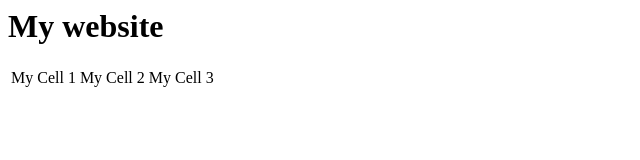
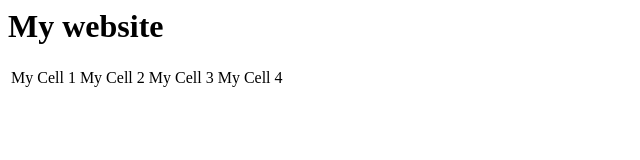
Before and after one commit to Cesar11296/GitTRY, a plain HTML site: page index.html in a window 1280 px wide. Shown: the full height of the page, 0-640 px from the left. Drawn offline with Linux system fonts and the light colour scheme.

Commit message:
Added 4th cell

```diff
--- a/index.html
+++ b/index.html
@@ -1,5 +1,4 @@
 <html>
-
 <body>
     	<h1>My website</h1>
     	<table>
@@ -7,9 +6,9 @@
 	            	<td>My Cell 1</td>
         	    	<td>My Cell 2</td>
             		<td>My Cell 3</td>
+			<td>My Cell 4</td>
         	</tr>
 	</table>
     	<p></p>
 </body>
-
 </html>
```
Lines whose indentation alone changed are shown as unchanged.
